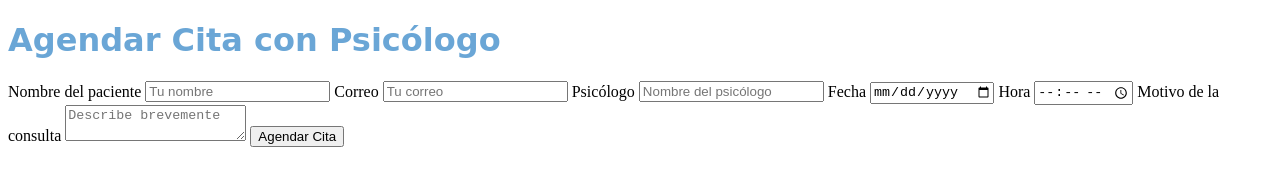
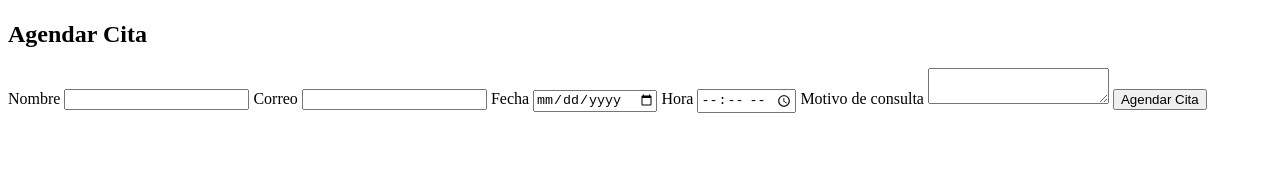
Before and after one commit to mag-jash/cita, a plain HTML site: page cita.html in a window 1280 px wide. Drawn offline with Linux system fonts and the light colour scheme.

Commit message:
Refactor cita.html for improved structure and labels

```diff
--- a/cita.html
+++ b/cita.html
@@ -8,33 +8,28 @@
 
 <body>
 
-<h1 class="titulo">Agendar Cita con Psicólogo</h1>
+<h1 id="bienvenida"></h1>
 
 <div class="formulario">
 
-<form id="formCita">
+<h2>Agendar Cita</h2>
 
-<label>Nombre del paciente</label>
-<input type="text" id="nombre" placeholder="Tu nombre" required>
+<label>Nombre</label>
+<input type="text" id="nombre">
 
 <label>Correo</label>
-<input type="email" id="correo" placeholder="Tu correo" required>
-
-<label>Psicólogo</label>
-<input type="text" id="psicologo" placeholder="Nombre del psicólogo" required>
+<input type="email" id="correo">
 
 <label>Fecha</label>
-<input type="date" id="fecha" required>
+<input type="date" id="fecha">
 
 <label>Hora</label>
-<input type="time" id="hora" required>
+<input type="time" id="hora">
 
-<label>Motivo de la consulta</label>
-<textarea id="motivo" placeholder="Describe brevemente"></textarea>
+<label>Motivo de consulta</label>
+<textarea id="motivo"></textarea>
 
-<button type="submit">Agendar Cita</button>
-
-</form>
+<button onclick="verificar()">Agendar Cita</button>
 
 </div>
 
```
